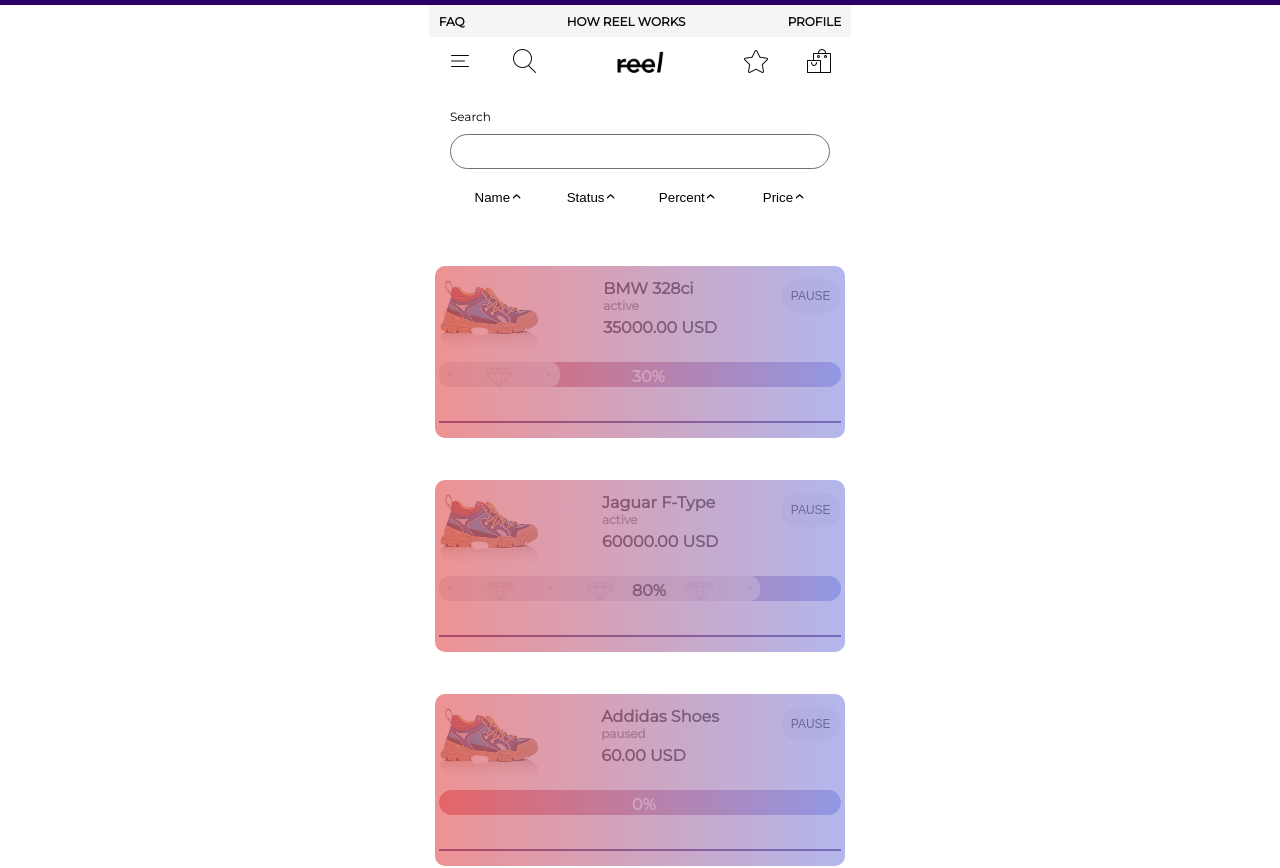
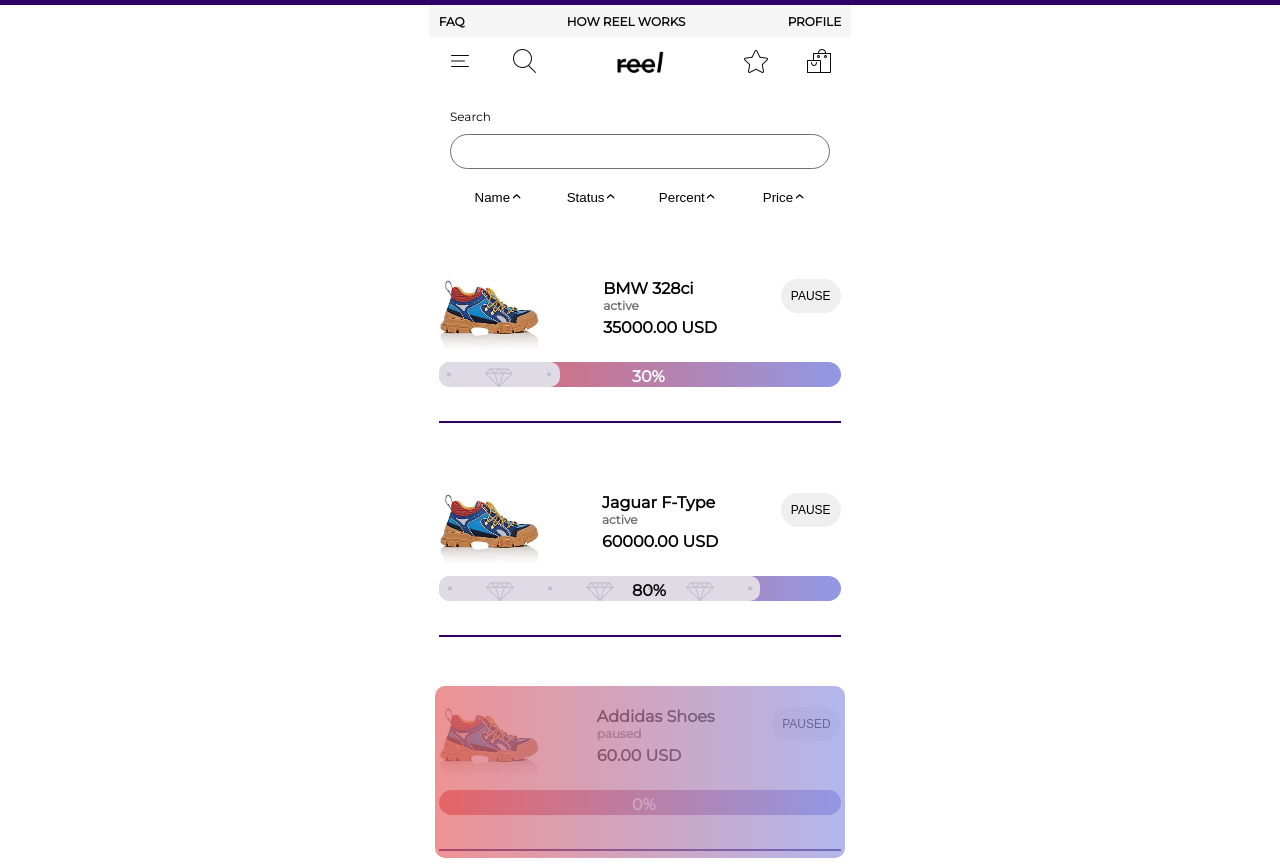
Before and after one commit to Kaleidics/reel-code-test, a React (Create React App) app: page / in a window 1280 px wide. Shown: the top 868 px of the page. Built offline with nearby package versions, Linux system fonts and the light colour scheme.

Commit message:
add pause functionality

```diff
--- a/src/components/Reel.js
+++ b/src/components/Reel.js
@@ -3,6 +3,22 @@
 import ProgressBar from './ProgressBar';
 
 export default class Reel extends React.Component {
+    constructor(props) {
+        super(props);
+
+        this.state = {
+            status: this.props.status
+        }
+
+        this.toggleStatus = this.toggleStatus.bind(this);
+    }
+
+    toggleStatus() {
+        this.setState({
+            status: this.state.status === "active" ? "paused" : "active"
+        });
+    }
+
     render() {
         const reel = this.props.data;
         return (
@@ -18,11 +34,11 @@
                         </span>
                     </li>
                     <li className="reel__item">
-                        <button className="btn u-font-size-small">Pause</button>
+                        <button className="btn u-font-size-small" onClick={this.toggleStatus}>{ this.state.status === "active" ? "Pause" : "Paused"}</button>
                     </li>
                 </ul>
                 <ProgressBar percent={reel.percentSaved} />
-                <div className="reel__overlay"></div>
+                <div className={ this.state.status === "active" ? "" : "reel__overlay"}></div>
             </div>
         );
     }
--- a/src/components/ReelsContainer.js
+++ b/src/components/ReelsContainer.js
@@ -32,7 +32,7 @@
 
         //delay to used to set an animation second property for the styles component
         const reels = rawData.map((reel, index) => {
-            return <Reel delay={index/8} data={reel} index={index} key={reel.name} />;
+            return <Reel delay={index/8} data={reel} index={index} key={reel.name} status={reel.status} />;
         });
 
         return <div className="reelsContainer">{ reels }</div>;
--- a/src/sass/components/_reel.scss
+++ b/src/sass/components/_reel.scss
@@ -40,10 +40,11 @@
         width: 102%;
         height: 100%;
         left: -1%;
-        top: 10%;
+        top: 5%;
         border-radius: 1rem;
         background: linear-gradient(to right, $color-red-1, $color-blue-1);
         opacity: .7;
         margin: 0 auto;
+        transition: all 1s;
     }
 }
```
